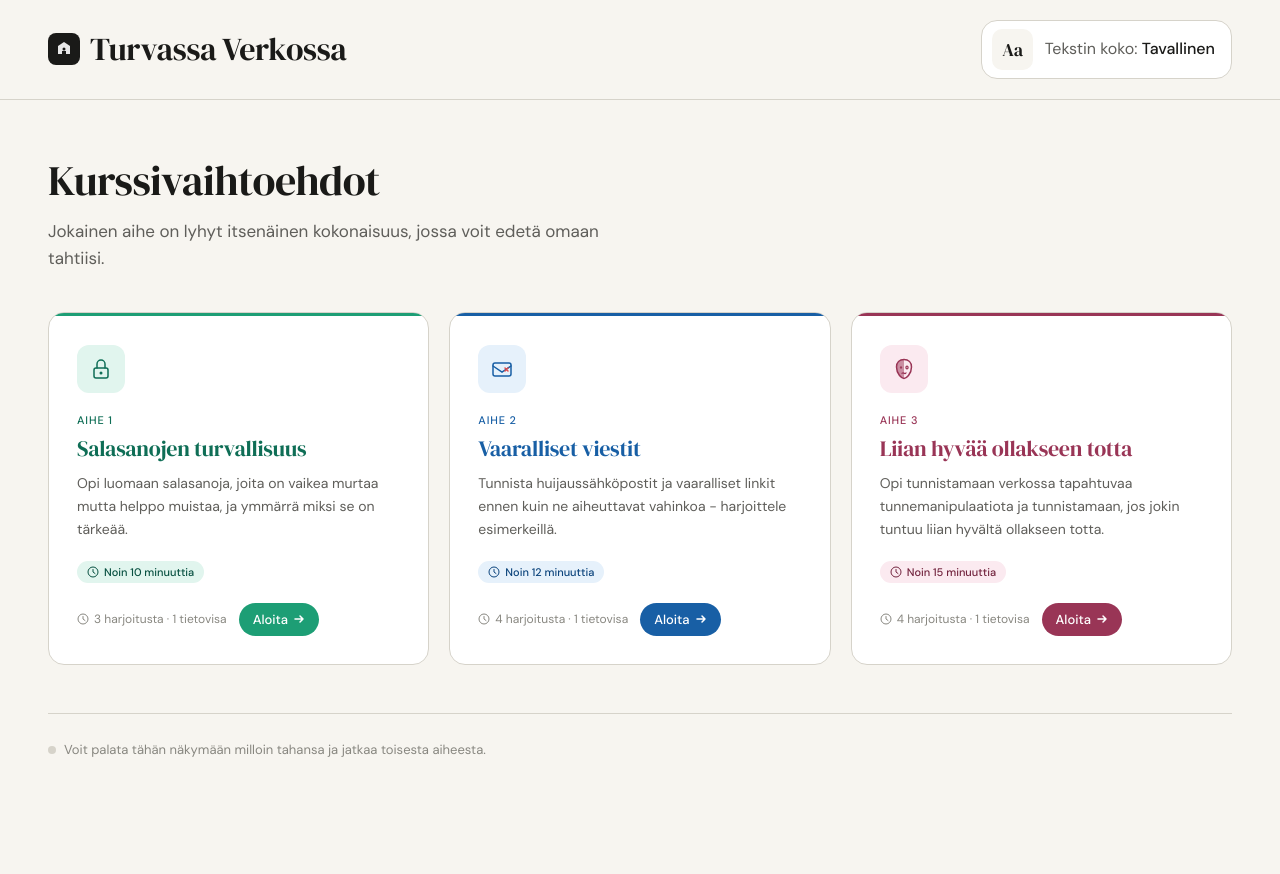
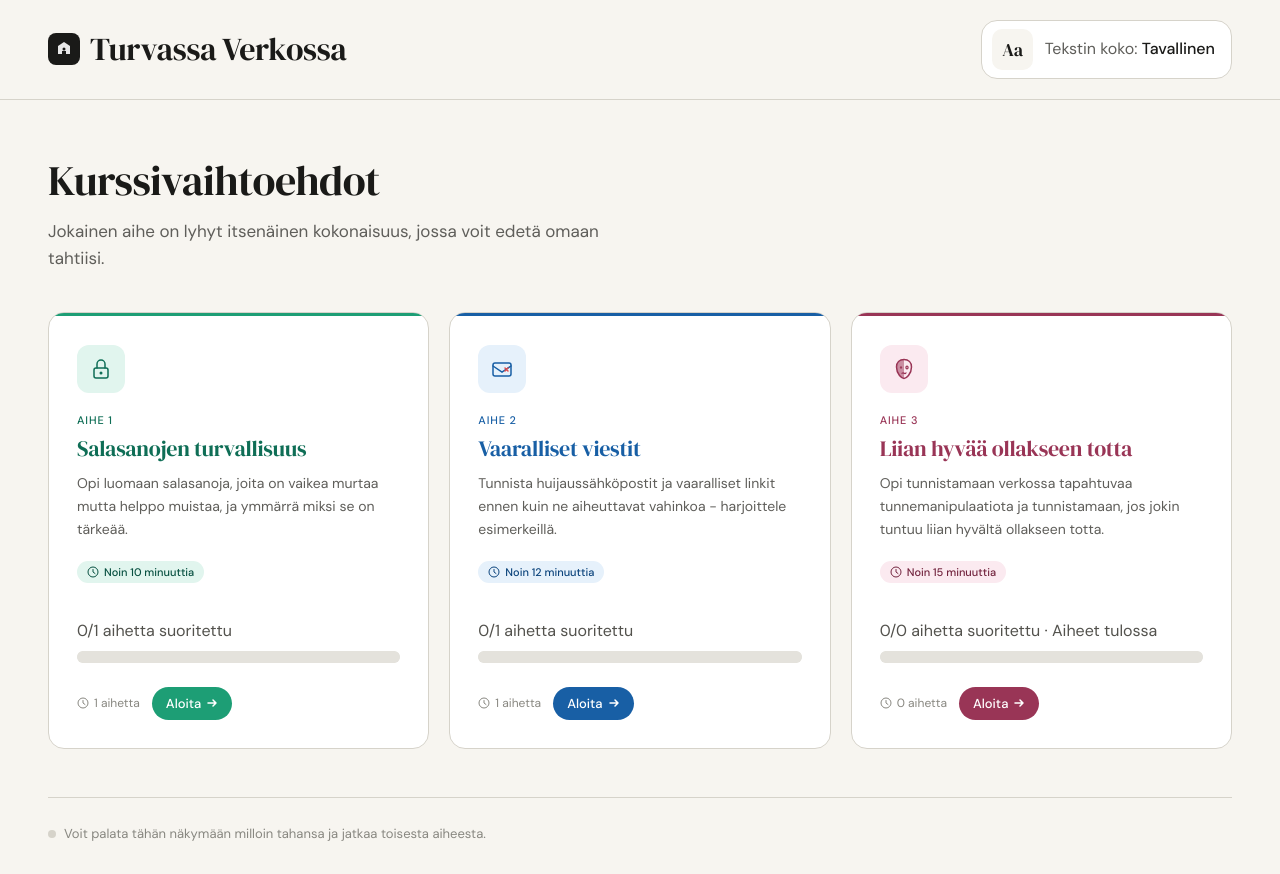
Before and after one commit to mteuhola/Cybersecurity_Environment, a React (Vite) app in the folder client/: page / in a window 1280 px wide. Before the commit the page ends 800 px from the top, so only its background shows below. Built offline with nearby package versions, Linux system fonts and the light colour scheme.

Commit message:
Add course progress system

```diff
--- a/client/src/App.tsx
+++ b/client/src/App.tsx
@@ -3,7 +3,7 @@ import { lazy, Suspense } from "react";
 import CourseSelection from "./pages/CourseSelection/CourseSelection";
 import { useTextSize } from "./useTextSize";
 import TopicSelection from "./pages/TopicSelection/TopicSelection";
-import { topicCourses } from "./pages/TopicSelection/topicCourses";
+import { useCourseProgress } from "./progress/useCourseProgress";
 
 const PasswordCourse = lazy(
   () => import("./pages/PasswordCourse/PasswordCourse"),
@@ -15,15 +15,31 @@ const PhishingCourse = lazy(
 
 function App() {
   const textSizeProps = useTextSize();
+  const { courses, markComplete } = useCourseProgress();
+  const isComplete = (path: string) =>
+    courses.some((course) =>
+      course.topics.some((topic) => topic.path === path && topic.isComplete),
+    );
   return (
     <BrowserRouter>
       <Routes>
-        <Route path="/" element={<CourseSelection {...textSizeProps} />} />
+        <Route
+          path="/"
+          element={
+            <CourseSelection {...textSizeProps} progressCourses={courses} />
+          }
+        />
         <Route
           path="/course/passwords/password-strength"
           element={
             <Suspense fallback={<p role="status">Ladataan harjoitusta…</p>}>
-              <PasswordCourse {...textSizeProps} />
+              <PasswordCourse
+                {...textSizeProps}
+                isComplete={isComplete("/course/passwords/password-strength")}
+                onComplete={() =>
+                  markComplete("/course/passwords/password-strength")
+                }
+              />
             </Suspense>
           }
         />
@@ -31,11 +47,17 @@ function App() {
           path="/course/phishing/suspicious-email"
           element={
             <Suspense fallback={<p role="status">Ladataan harjoitusta…</p>}>
-              <PhishingCourse {...textSizeProps} />
+              <PhishingCourse
+                {...textSizeProps}
+                isComplete={isComplete("/course/phishing/suspicious-email")}
+                onComplete={() =>
+                  markComplete("/course/phishing/suspicious-email")
+                }
+              />
             </Suspense>
           }
         />
-        {topicCourses.map((course) => (
+        {courses.map((course) => (
           <Route
             key={course.id}
             path={course.path}
--- /dev/null
+++ b/client/src/components/CompletionBadge.tsx
@@ -0,0 +1,42 @@
+import styles from "./CourseProgress.module.css";
+
+export default function CompletionBadge({
+  label = "Aihe suoritettu",
+}: {
+  label?: string;
+}) {
+  return (
+    <span className={styles.badge}>
+      <svg
+        aria-hidden="true"
+        width="28"
+        height="32"
+        viewBox="0 0 28 32"
+        fill="none"
+      >
+        <path
+          d="m7 19-2 11 9-4 9 4-2-11"
+          stroke="currentColor"
+          strokeWidth="2"
+          strokeLinejoin="round"
+        />
+        <circle
+          cx="14"
+          cy="12"
+          r="10"
+          fill="#fff"
+          stroke="currentColor"
+          strokeWidth="2"
+        />
+        <path
+          d="m9 12 3 3 7-7"
+          stroke="currentColor"
+          strokeWidth="2"
+          strokeLinecap="round"
+          strokeLinejoin="round"
+        />
+      </svg>
+      {label}
+    </span>
+  );
+}
--- /dev/null
+++ b/client/src/components/CourseProgress.module.css
@@ -0,0 +1,53 @@
+.summary {
+  display: block;
+  width: 100%;
+  margin: 16px 0 24px;
+}
+.label {
+  display: block;
+  margin-bottom: 8px;
+  color: #53524d;
+  font-size: 1rem;
+  line-height: 1.5;
+}
+.meter {
+  display: block;
+  width: 100%;
+  height: 12px;
+  border: 0;
+  border-radius: 8px;
+  overflow: hidden;
+  background: #e4e2dc;
+  accent-color: var(--course-ink, #0f6e56);
+}
+.meter::-webkit-progress-bar {
+  background: #e4e2dc;
+  border-radius: 8px;
+}
+.meter::-webkit-progress-value {
+  background: var(--course-ink, #0f6e56);
+  border-radius: 8px;
+}
+.meter::-moz-progress-bar {
+  background: var(--course-ink, #0f6e56);
+  border-radius: 8px;
+}
+.badge {
+  display: inline-flex;
+  align-items: center;
+  gap: 10px;
+  max-width: 100%;
+  margin-block: 12px 4px;
+  padding: 8px 14px;
+  border: 1px solid currentColor;
+  border-radius: 12px;
+  background: #fff;
+  color: var(--course-ink, #0f6e56);
+  font-family: "DM Sans", sans-serif;
+  font-size: 1rem;
+  font-weight: 500;
+  line-height: 1.5;
+}
+.badge svg {
+  flex-shrink: 0;
+}
--- /dev/null
+++ b/client/src/components/CourseProgress.tsx
@@ -0,0 +1,23 @@
+import type { TopicCourse } from "../pages/TopicSelection/topicCourses";
+import CompletionBadge from "./CompletionBadge";
+import styles from "./CourseProgress.module.css";
+
+export default function CourseProgress({ course }: { course: TopicCourse }) {
+  const completed = course.topics.filter((topic) => topic.isComplete).length;
+  const total = course.topics.length;
+  return (
+    <span className={styles.summary}>
+      <span className={styles.label}>
+        {completed}/{total} aihetta suoritettu
+        {total === 0 ? " · Aiheet tulossa" : ""}
+      </span>
+      <progress
+        className={styles.meter}
+        value={completed}
+        max={total || 1}
+        aria-label={`${course.title}: ${completed}/${total} aihetta suoritettu${total === 0 ? ", aiheet tulossa" : ""}`}
+      />
+      {course.isComplete && <CompletionBadge label="Kurssi suoritettu" />}
+    </span>
+  );
+}
--- a/client/src/pages/CourseSelection/CourseSelection.tsx
+++ b/client/src/pages/CourseSelection/CourseSelection.tsx
@@ -1,3 +1,5 @@
+import CourseProgress from "../../components/CourseProgress";
+import type { TopicCourse } from "../TopicSelection/topicCourses";
 import { useNavigate } from "react-router-dom";
 import styles from "./CourseSelection.module.css";
 import TextSizeControl, {
@@ -78,7 +80,10 @@ const courses: Course[] = [
   },
 ];
 
-export default function CourseSelection(textSizeProps: TextSizeProps) {
+export default function CourseSelection({
+  progressCourses,
+  ...textSizeProps
+}: TextSizeProps & { progressCourses: TopicCourse[] }) {
   const navigate = useNavigate();
 
   return (
@@ -111,13 +116,17 @@ export default function CourseSelection(textSizeProps: TextSizeProps) {
       </div>
 
       <div className={styles.grid}>
-        {courses.map((course) => (
+        {courses.map((course) => {
+          const progress = progressCourses.find(
+            (item) => item.id === course.id,
+          )!;
+          return (
             <button
               key={course.id}
               className={styles.card}
               data-course={course.id}
               onClick={() => navigate(course.route)}
-            aria-label={`Aloita kurssi: ${course.title}`}
+              aria-label={`${course.title}: ${progress.topics.filter((topic) => topic.isComplete).length}/${progress.topics.length} aihetta suoritettu. ${progress.isComplete ? "Kurssi suoritettu. Kertaa kurssia." : "Avaa kurssin aiheet."}`}
             >
               <div
                 className={styles.cardAccent}
@@ -149,21 +158,23 @@ export default function CourseSelection(textSizeProps: TextSizeProps) {
                 {course.duration}
               </div>
 
+              <CourseProgress course={progress} />
               <div className={styles.cardMeta}>
                 <div className={styles.cardDuration}>
                   <ClockIcon />
-                {course.exercises}
+                  {progress.topics.length} aihetta
                 </div>
                 <div
                   className={styles.cardBtn}
                   style={{ background: course.accentColor }}
                 >
-                Aloita
+                  {progress.isComplete ? "Kertaa" : "Aloita"}
                   <ArrowIcon />
                 </div>
               </div>
             </button>
-        ))}
+          );
+        })}
       </div>
 
       <div className={styles.divider} />
--- /dev/null
+++ b/client/src/progress/courseProgress.ts
@@ -0,0 +1,55 @@
+import {
+  topicCourses,
+  type TopicCourse,
+} from "../pages/TopicSelection/topicCourses.ts";
+
+export const progressStorageKey = "turvassa-verkossa-progress-v1";
+const topicPaths = new Set(
+  topicCourses.flatMap((course) => course.topics.map((topic) => topic.path)),
+);
+
+export interface ActivityProgressProps {
+  isComplete: boolean;
+  onComplete: () => void;
+}
+
+export function parseProgress(stored: string | null): string[] {
+  try {
+    const parsed: unknown = JSON.parse(stored ?? "null");
+    if (!Array.isArray(parsed)) return [];
+    return [
+      ...new Set(
+        parsed.filter(
+          (path): path is string =>
+            typeof path === "string" && topicPaths.has(path),
+        ),
+      ),
+    ];
+  } catch {
+    return [];
+  }
+}
+
+export function completeTopic(completed: string[], path: string): string[] {
+  if (!topicPaths.has(path) || completed.includes(path)) return completed;
+  return [...completed, path];
+}
+
+export function applyProgress(
+  completed: string[],
+  catalog: TopicCourse[] = topicCourses,
+): TopicCourse[] {
+  const completedPaths = new Set(completed);
+  return catalog.map((course) => {
+    const topics = course.topics.map((topic) => ({
+      ...topic,
+      isComplete: completedPaths.has(topic.path),
+    }));
+    return {
+      ...course,
+      topics,
+      isComplete:
+        topics.length > 0 && topics.every((topic) => topic.isComplete),
+    };
+  });
+}
--- /dev/null
+++ b/client/src/progress/useCourseProgress.ts
@@ -0,0 +1,31 @@
+import { useCallback, useEffect, useMemo, useState } from "react";
+import {
+  applyProgress,
+  completeTopic,
+  parseProgress,
+  progressStorageKey,
+} from "./courseProgress";
+
+export function useCourseProgress() {
+  const [completed, setCompleted] = useState<string[]>(() => {
+    try {
+      return parseProgress(localStorage.getItem(progressStorageKey));
+    } catch {
+      return [];
+    }
+  });
+
+  useEffect(() => {
+    try {
+      localStorage.setItem(progressStorageKey, JSON.stringify(completed));
+    } catch {
+      // Completion still works for this session if browser storage is unavailable.
+    }
+  }, [completed]);
+
+  const markComplete = useCallback((path: string) => {
+    setCompleted((previous) => completeTopic(previous, path));
+  }, []);
+  const courses = useMemo(() => applyProgress(completed), [completed]);
+  return { courses, markComplete };
+}
```
Also changed, not shown: client/src/pages/PasswordCourse/PasswordCourse.tsx (+21 -7 lines), client/src/pages/PhishingCourse/PhishingCourse.tsx (+34 -11 lines), client/src/pages/TopicSelection/TopicSelection.tsx (+6 -1 lines), client/src/pages/TopicSelection/topicCourses.ts (+7 -0 lines), 1 other file (tests, documents, lock files or other folders). Lines whose indentation alone changed are shown as unchanged.
